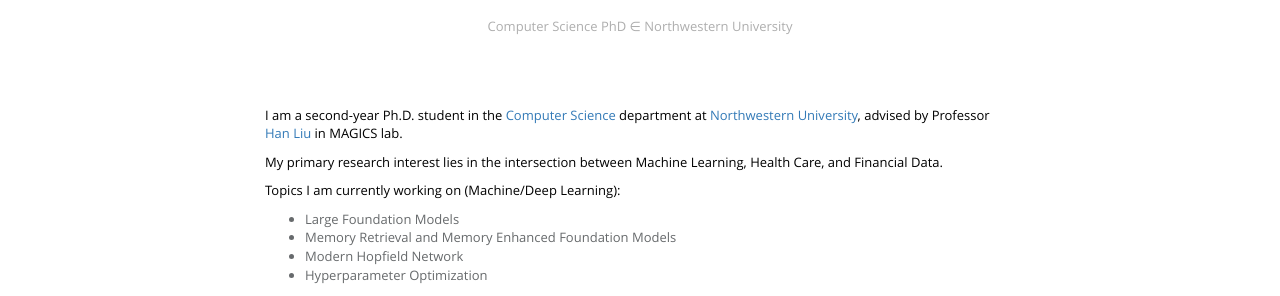
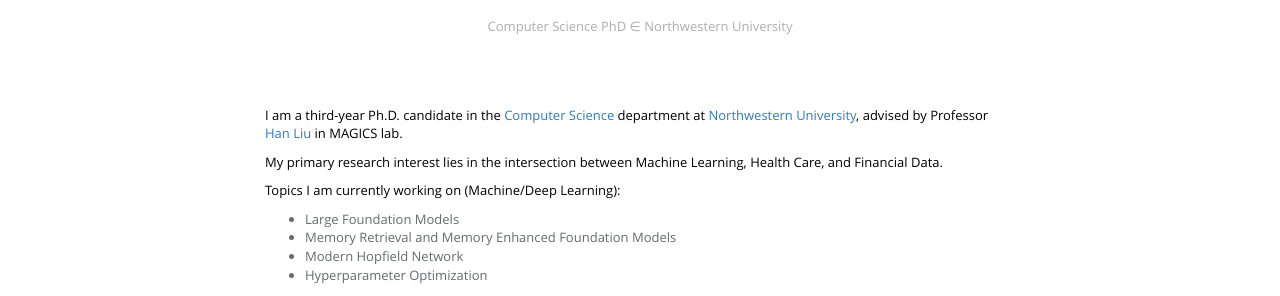
Before and after one commit to robinzixuan/robin.github.io, a Jekyll site: the page built from index.html, in a window 1280 px wide and 900 px high, scrolled down 689 px. Shown: the part 154-450 px from the top of the window. Built offline with Jekyll 4.4.1, drawn with Linux system fonts in a browser that asks for light colours.

Commit message:
Update about.html

```diff
--- a/_includes/sections/about.html
+++ b/_includes/sections/about.html
@@ -90,7 +90,7 @@
             <p><span data-i18n="about_me.des">{{ site.author.desc }}</span></p>
         </div>
         <div class="col-lg-8 col-lg-offset-2 m-t-lg m-b-lg wow zoomIn">
-            <p style="color:black;">I am a second-year Ph.D. student in the <a href="https://www.mccormick.northwestern.edu/computer-science/">Computer Science</a> department at <a href="https://www.northwestern.edu/">Northwestern University</a>, advised by Professor <a href="https://www.mccormick.northwestern.edu/research-faculty/directory/profiles/liu-han.html">Han Liu</a> in MAGICS lab.</p>
+            <p style="color:black;">I am a third-year Ph.D. candidate in the <a href="https://www.mccormick.northwestern.edu/computer-science/">Computer Science</a> department at <a href="https://www.northwestern.edu/">Northwestern University</a>, advised by Professor <a href="https://www.mccormick.northwestern.edu/research-faculty/directory/profiles/liu-han.html">Han Liu</a> in MAGICS lab.</p>
             <p style="color:black;"> My primary research interest lies in the intersection between Machine Learning, Health Care, and Financial Data.</p>
             <p style="color:black;">Topics I am currently working on (Machine/Deep Learning):</p>
             <ul>
```
